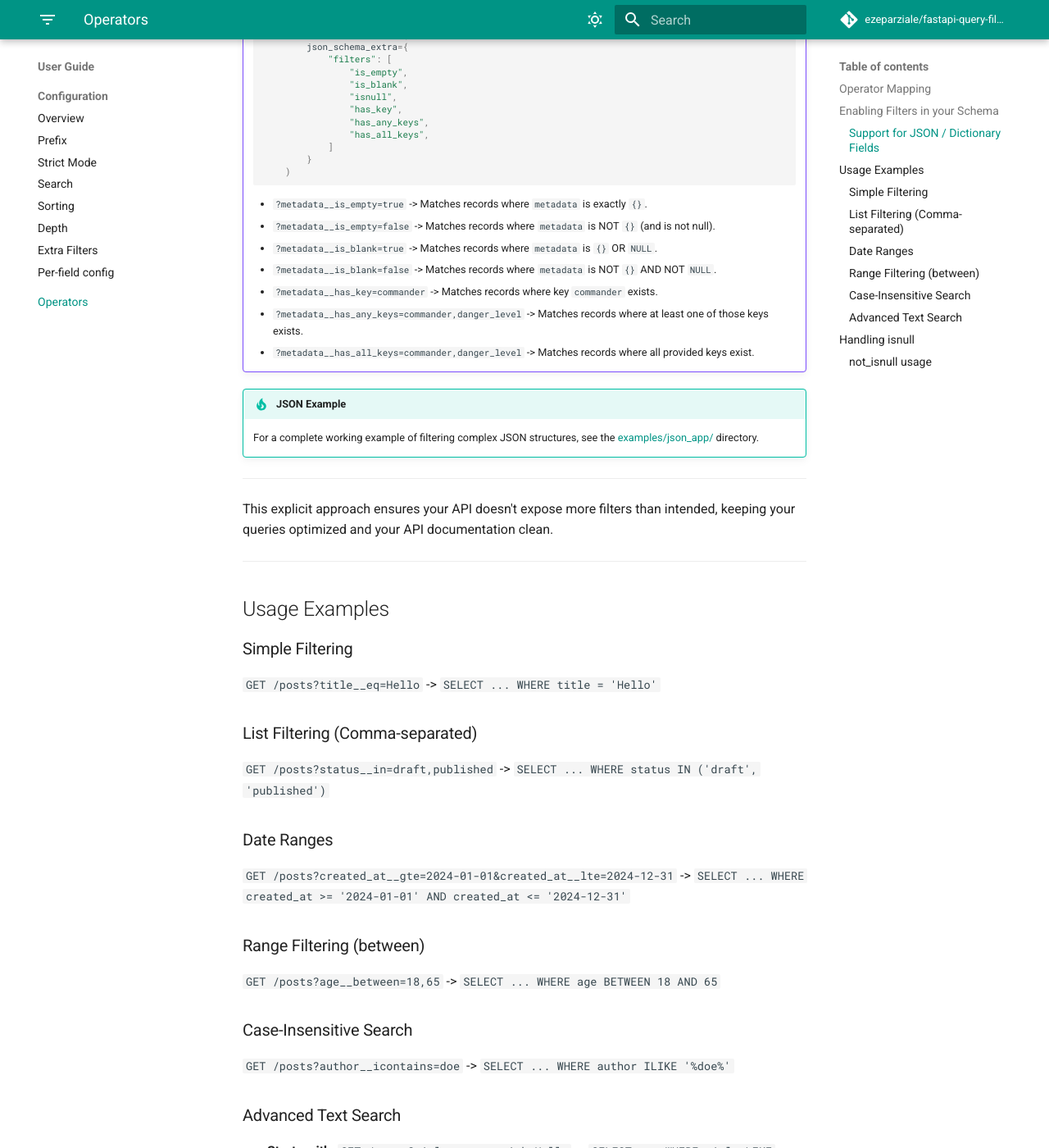
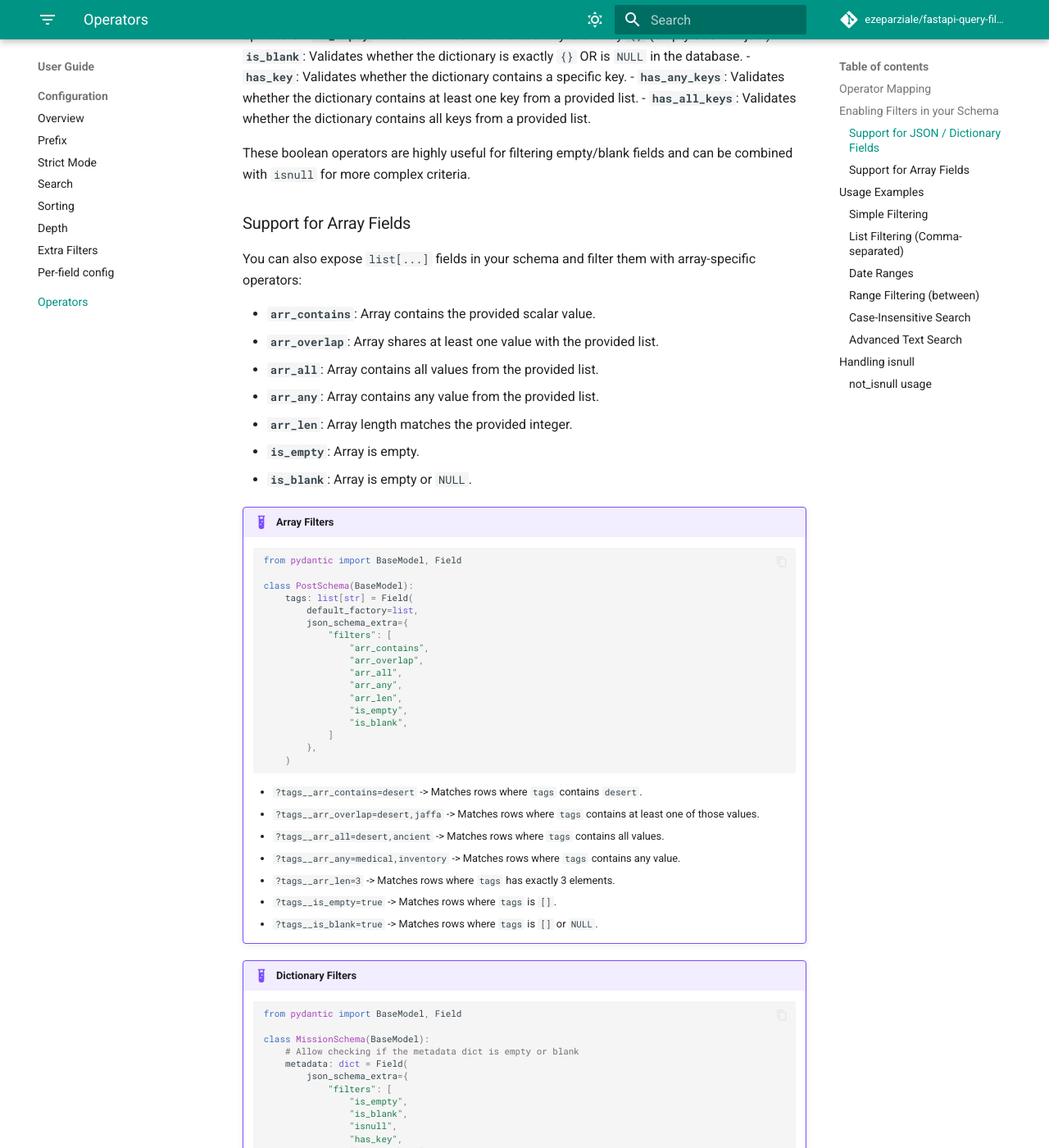
Before and after one commit to ezeparziale/fastapi-query-filters, an MkDocs documentation site: the page built from docs/user-guide/operators.md, in a window 1280 px wide and 1400 px high, scrolled down 2836 px. Shown: the whole window at 82% size. Built offline with MkDocs 1.6.1 and Material for MkDocs 9.7.7, drawn with Linux system fonts in a browser that asks for light colours; comment, search, counter and statistics services are not loaded; some of the changed text lies outside the part shown.

Commit message:
:pencil: docs: upgrade docs with array info

````diff
--- a/docs/user-guide/operators.md
+++ b/docs/user-guide/operators.md
@@ -34,6 +34,11 @@ When you use a filter like `age__gt=18`, the library splits it into the field (`
 | `has_key` | dialect-specific JSON key existence check | `dict` | Check if dictionary contains a key |
 | `has_any_keys` | dialect-specific JSON key existence check | `dict` | Check if dictionary contains at least one key from a list |
 | `has_all_keys` | dialect-specific JSON key existence check | `dict` | Check if dictionary contains all keys from a list |
+| `arr_contains` | dialect-specific array containment check | `list` | Check if an array contains a value |
+| `arr_overlap` | dialect-specific array overlap check | `list` | Check if an array shares at least one value with a list |
+| `arr_all` | dialect-specific array containment check | `list` | Check if an array contains all values from a list |
+| `arr_any` | dialect-specific array overlap check | `list` | Check if an array contains any value from a list |
+| `arr_len` | `array_length(col) = :n` | `list` | Check if an array has the expected length |
 
 ---
 
@@ -63,6 +68,47 @@ Additionally, you can perform queries on the entire JSON column/dictionary using
 - **`has_all_keys`**: Validates whether the dictionary contains all keys from a provided list.
 
 These boolean operators are highly useful for filtering empty/blank fields and can be combined with `isnull` for more complex criteria.
+
+### Support for Array Fields
+
+You can also expose `list[...]` fields in your schema and filter them with array-specific operators:
+
+- **`arr_contains`**: Array contains the provided scalar value.
+- **`arr_overlap`**: Array shares at least one value with the provided list.
+- **`arr_all`**: Array contains all values from the provided list.
+- **`arr_any`**: Array contains any value from the provided list.
+- **`arr_len`**: Array length matches the provided integer.
+- **`is_empty`**: Array is empty.
+- **`is_blank`**: Array is empty or `NULL`.
+
+!!! example "Array Filters"
+    ```python
+    from pydantic import BaseModel, Field
+
+    class PostSchema(BaseModel):
+        tags: list[str] = Field(
+            default_factory=list,
+            json_schema_extra={
+                "filters": [
+                    "arr_contains",
+                    "arr_overlap",
+                    "arr_all",
+                    "arr_any",
+                    "arr_len",
+                    "is_empty",
+                    "is_blank",
+                ]
+            },
+        )
+    ```
+
+    - `?tags__arr_contains=desert` -> Matches rows where `tags` contains `desert`.
+    - `?tags__arr_overlap=desert,jaffa` -> Matches rows where `tags` contains at least one of those values.
+    - `?tags__arr_all=desert,ancient` -> Matches rows where `tags` contains all values.
+    - `?tags__arr_any=medical,inventory` -> Matches rows where `tags` contains any value.
+    - `?tags__arr_len=3` -> Matches rows where `tags` has exactly 3 elements.
+    - `?tags__is_empty=true` -> Matches rows where `tags` is `[]`.
+    - `?tags__is_blank=true` -> Matches rows where `tags` is `[]` or `NULL`.
 
 !!! example "Dictionary Filters"
     ```python
````
Also changed, not shown: docs/orm-adapters/sqlalchemy.md (+8 -0 lines).
